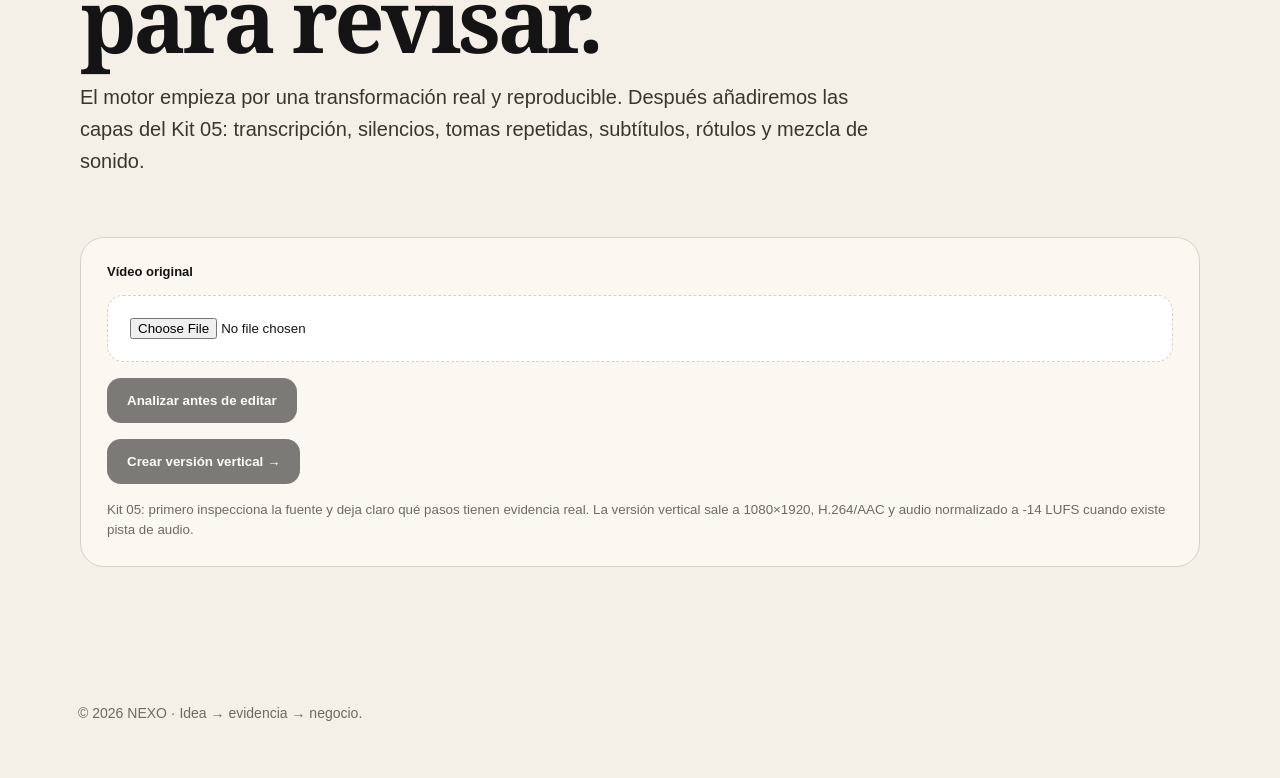
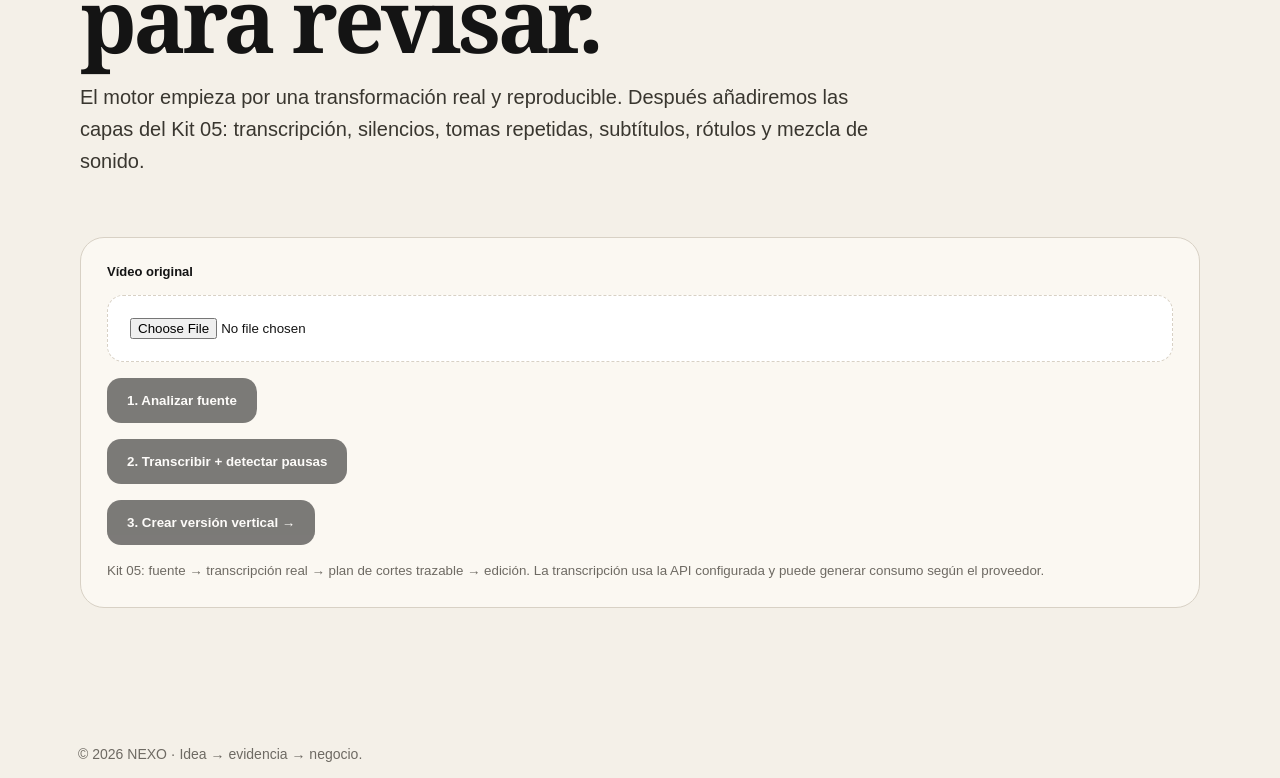
Before and after one commit to ernest196391/ernesto-rondon-nexo, a Next.js app: page /studio/content in a window 1280 px wide. Shown: the part 482-1260 px from the top of the page. Built offline with nearby package versions, Linux system fonts and the light colour scheme.

Commit message:
feat: expose STT and cut plan in Content Studio

```diff
--- a/app/studio/content/ContentStudioClient.tsx
+++ b/app/studio/content/ContentStudioClient.tsx
@@ -8,14 +8,24 @@ type AnalysisResult = {
   steps?: AnalysisStep[];
   truthPolicy?: string;
 };
+type TranscriptResult = {
+  text?: string;
+  language?: string | null;
+  durationSeconds?: number | null;
+  words?: Array<{ word: string; start: number; end: number }>;
+  cutPlan?: Array<{ start: number; end: number; reason: string }>;
+  truthPolicy?: string;
+};
 
 export default function ContentStudioClient() {
   const [file, setFile] = useState<File | null>(null);
   const [loading, setLoading] = useState(false);
   const [analyzing, setAnalyzing] = useState(false);
+  const [transcribing, setTranscribing] = useState(false);
   const [error, setError] = useState("");
   const [resultUrl, setResultUrl] = useState("");
   const [analysis, setAnalysis] = useState<AnalysisResult | null>(null);
+  const [transcript, setTranscript] = useState<TranscriptResult | null>(null);
 
   useEffect(() => () => {
     if (resultUrl) URL.revokeObjectURL(resultUrl);
@@ -23,69 +33,78 @@ export default function ContentStudioClient() {
 
   async function analyze() {
     if (!file) return;
-    setAnalyzing(true);
-    setError("");
-    setAnalysis(null);
-    const body = new FormData();
-    body.append("file", file);
+    setAnalyzing(true); setError(""); setAnalysis(null);
+    const body = new FormData(); body.append("file", file);
     try {
       const response = await fetch("/api/studio/content/analyze", { method: "POST", body });
       const data = (await response.json().catch(() => ({}))) as AnalysisResult & { error?: string };
       if (!response.ok) throw new Error(data.error || "No se pudo analizar el vídeo.");
       setAnalysis(data);
-    } catch (err) {
-      setError(err instanceof Error ? err.message : "No se pudo analizar el vídeo.");
-    } finally {
-      setAnalyzing(false);
-    }
+    } catch (err) { setError(err instanceof Error ? err.message : "No se pudo analizar el vídeo."); }
+    finally { setAnalyzing(false); }
+  }
+
+  async function transcribe() {
+    if (!file) return;
+    setTranscribing(true); setError(""); setTranscript(null);
+    const body = new FormData(); body.append("file", file);
+    try {
+      const response = await fetch("/api/studio/content/transcribe", { method: "POST", body });
+      const data = (await response.json().catch(() => ({}))) as TranscriptResult & { error?: string };
+      if (!response.ok) throw new Error(data.error || "No se pudo transcribir el vídeo.");
+      setTranscript(data);
+    } catch (err) { setError(err instanceof Error ? err.message : "No se pudo transcribir el vídeo."); }
+    finally { setTranscribing(false); }
   }
 
   async function submit(event: FormEvent) {
     event.preventDefault();
     if (!file) return;
-    setLoading(true);
-    setError("");
+    setLoading(true); setError("");
     if (resultUrl) URL.revokeObjectURL(resultUrl);
     setResultUrl("");
-    const body = new FormData();
-    body.append("file", file);
+    const body = new FormData(); body.append("file", file);
     try {
       const response = await fetch("/api/studio/content/process", { method: "POST", body });
       if (!response.ok) {
         const data = (await response.json().catch(() => ({}))) as { error?: string };
         throw new Error(data.error || "No se pudo procesar el vídeo.");
       }
-      const blob = await response.blob();
-      setResultUrl(URL.createObjectURL(blob));
-    } catch (err) {
-      setError(err instanceof Error ? err.message : "No se pudo procesar el vídeo.");
-    } finally {
-      setLoading(false);
-    }
+      const blob = await response.blob(); setResultUrl(URL.createObjectURL(blob));
+    } catch (err) { setError(err instanceof Error ? err.message : "No se pudo procesar el vídeo."); }
+    finally { setLoading(false); }
   }
 
   return <div className="content-app">
     <form onSubmit={submit} className="content-form">
       <label htmlFor="content-file">Vídeo original</label>
-      <input id="content-file" type="file" accept="video/mp4,video/quicktime,video/webm,video/x-m4v" required onChange={(e) => { setFile(e.target.files?.[0] || null); setAnalysis(null); }} />
+      <input id="content-file" type="file" accept="video/mp4,video/quicktime,video/webm,video/x-m4v" required onChange={(e) => { setFile(e.target.files?.[0] || null); setAnalysis(null); setTranscript(null); }} />
       {file && <div className="content-file"><strong>{file.name}</strong><span>{(file.size / 1024 / 1024).toFixed(1)} MB</span></div>}
-      <button disabled={analyzing || !file} type="button" onClick={analyze}>{analyzing ? "Analizando…" : "Analizar antes de editar"}</button>
-      <button disabled={loading || !file} type="submit">{loading ? "Procesando vídeo…" : "Crear versión vertical →"}</button>
-      <small>Kit 05: primero inspecciona la fuente y deja claro qué pasos tienen evidencia real. La versión vertical sale a 1080×1920, H.264/AAC y audio normalizado a -14 LUFS cuando existe pista de audio.</small>
+      <button disabled={analyzing || !file} type="button" onClick={analyze}>{analyzing ? "Analizando…" : "1. Analizar fuente"}</button>
+      <button disabled={transcribing || !file} type="button" onClick={transcribe}>{transcribing ? "Transcribiendo…" : "2. Transcribir + detectar pausas"}</button>
+      <button disabled={loading || !file} type="submit">{loading ? "Procesando vídeo…" : "3. Crear versión vertical →"}</button>
+      <small>Kit 05: fuente → transcripción real → plan de cortes trazable → edición. La transcripción usa la API configurada y puede generar consumo según el proveedor.</small>
     </form>
 
     {error && <div className="content-error" role="alert">{error}</div>}
 
     {analysis && <section className="content-result" aria-live="polite">
       <div><span>PLAN KIT 05</span><h2>NEXO entendió esto.</h2><p>{analysis.truthPolicy}</p></div>
-      <div>
-        <p><strong>Fuente:</strong> {analysis.source?.width || "—"}×{analysis.source?.height || "—"} · {analysis.source?.durationSeconds ? `${analysis.source.durationSeconds.toFixed(1)} s` : "duración no detectada"} · {analysis.source?.hasAudio ? "con audio" : "sin audio detectable"}</p>
+      <div><p><strong>Fuente:</strong> {analysis.source?.width || "—"}×{analysis.source?.height || "—"} · {analysis.source?.durationSeconds ? `${analysis.source.durationSeconds.toFixed(1)} s` : "duración no detectada"} · {analysis.source?.hasAudio ? "con audio" : "sin audio detectable"}</p>
         {analysis.steps?.map(step => <article key={step.id}><strong>{step.id}. {step.name}</strong><p>{step.status} — {step.evidence}</p></article>)}
       </div>
     </section>}
 
+    {transcript && <section className="content-result" aria-live="polite">
+      <div><span>TRANSCRIPCIÓN REAL</span><h2>{transcript.words?.length || 0} palabras con timestamps.</h2><p>{transcript.truthPolicy}</p></div>
+      <div><p><strong>Idioma:</strong> {transcript.language || "no informado"} · <strong>Duración:</strong> {transcript.durationSeconds ? `${transcript.durationSeconds.toFixed(1)} s` : "—"}</p><p>{transcript.text}</p>
+        <h3>Plan de cortes por pausas</h3>
+        {transcript.cutPlan?.length ? transcript.cutPlan.map((cut, index) => <article key={`${cut.start}-${cut.end}`}><strong>Corte {index + 1}: {cut.start.toFixed(1)}–{cut.end.toFixed(1)} s</strong><p>{cut.reason}</p></article>) : <p>No se detectaron pausas suficientes para proponer cortes automáticos.</p>}
+      </div>
+    </section>}
+
     {resultUrl && <section className="content-result" aria-live="polite">
-      <div><span>RESULTADO</span><h2>Tu versión vertical está lista.</h2><p>Procesada por el worker de NEXO. No se añaden todavía transcripción, cortes inteligentes ni subtítulos si no existe evidencia real para generarlos.</p></div>
+      <div><span>RESULTADO</span><h2>Tu versión vertical está lista.</h2><p>Procesada por el worker de NEXO. Los subtítulos y cortes semánticos solo se aplicarán desde evidencia aprobada.</p></div>
       <video src={resultUrl} controls playsInline />
       <a href={resultUrl} download="nexo-vertical.mp4">Descargar MP4</a>
     </section>}
```
